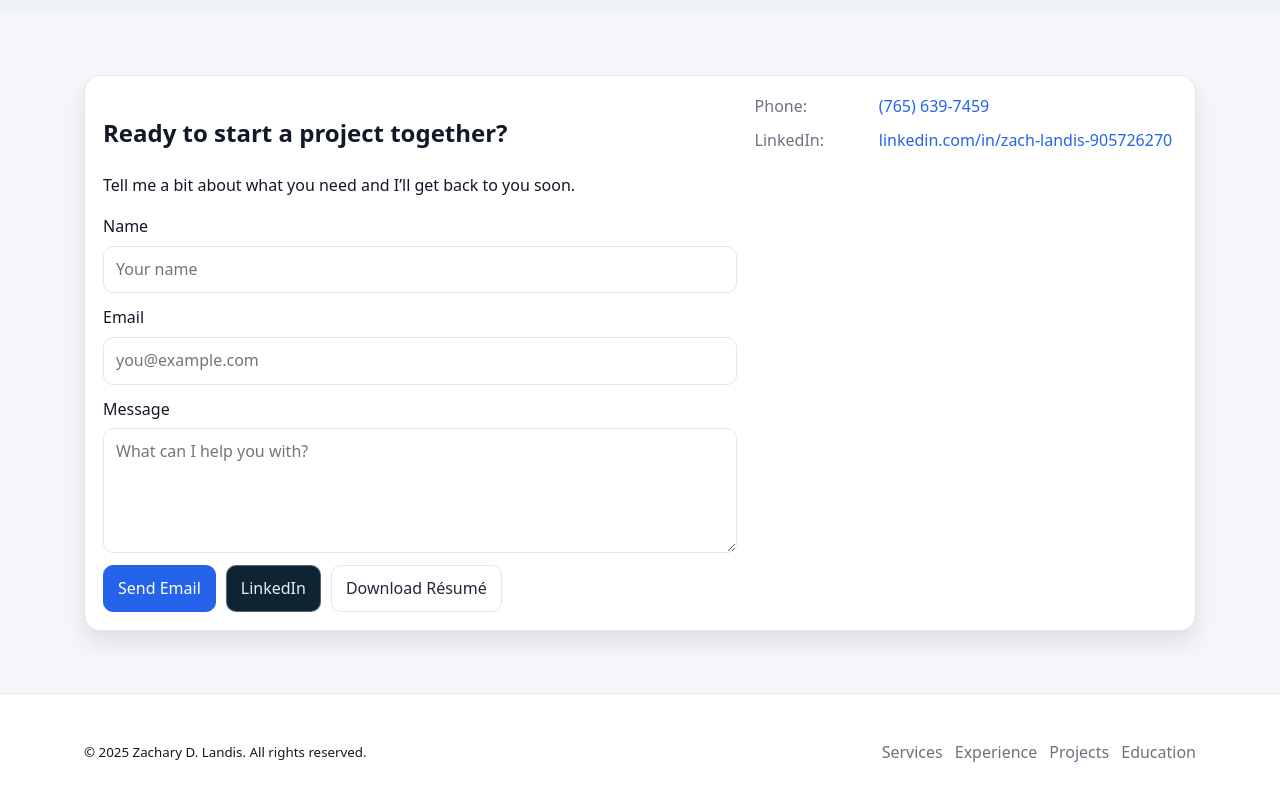
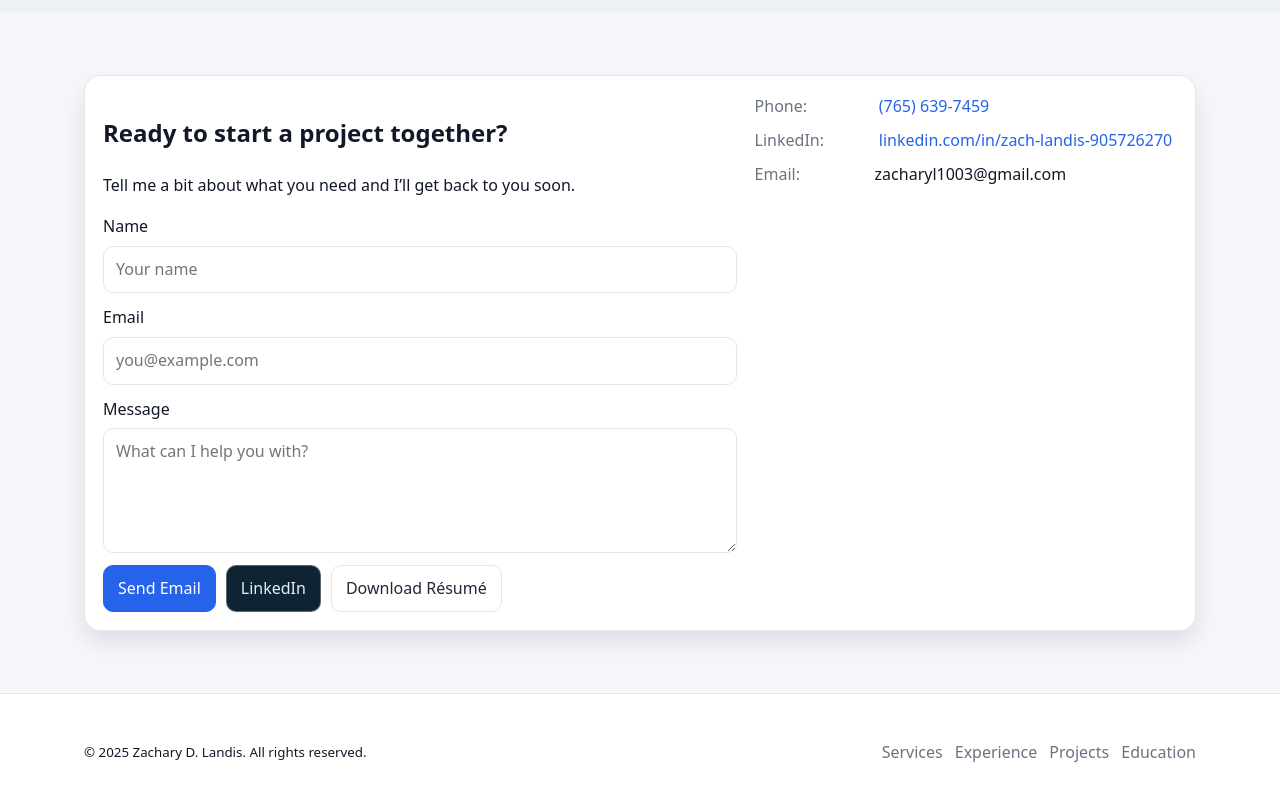
Before and after one commit to zacharyl1003/zacharyl1003.github.io, a plain HTML site: page index.html in a window 1280 px wide. Shown: the part 2845-3645 px from the top of the page. Drawn offline with Linux system fonts and the light colour scheme.

Commit message:
adding email

```diff
--- a/index.html
+++ b/index.html
@@ -344,8 +344,7 @@ a:hover{text-decoration:underline}
         <ul class="facts">
           <li><span>Phone:</span> <a href="tel:17656397459">(765) 639-7459</a></li>
           <li><span>LinkedIn:</span> <a href="https://www.linkedin.com/in/zach-landis-905726270" target="_blank" rel="noopener">linkedin.com/in/zach-landis-905726270</a></li>
-          <!-- Optional public email:
-          <li><span>Email:</span> you@example.com</li> -->
+          <li><span>Email:</span>zacharyl1003@gmail.com</li>
         </ul>
       </div>
     </div>
```
